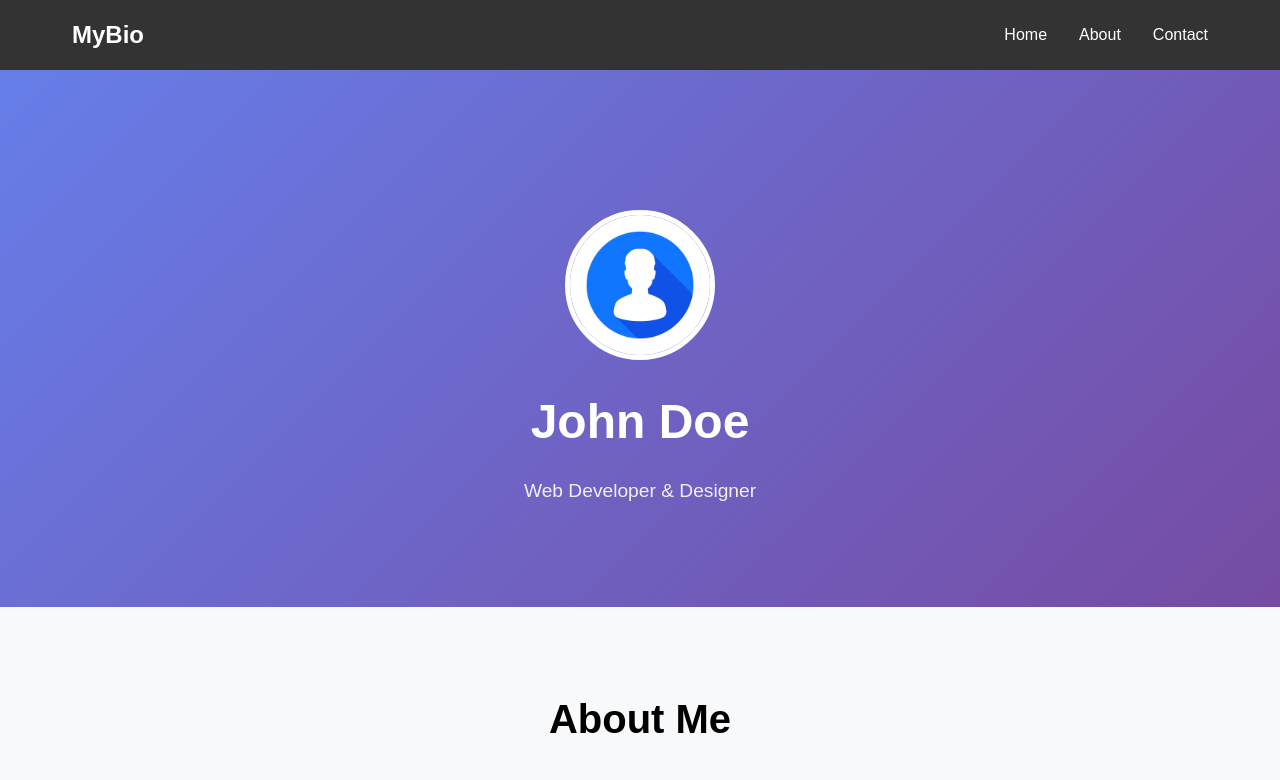
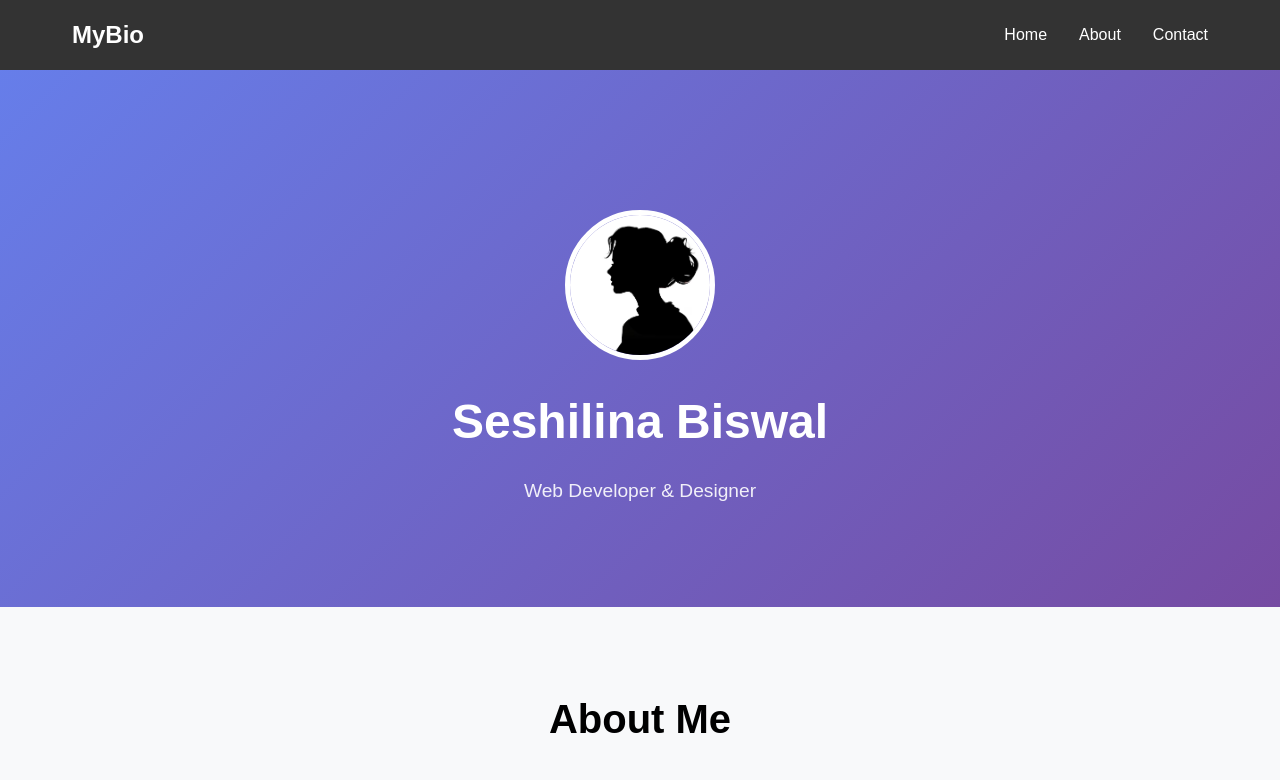
Before and after one commit to Seshilina-Biswal/biopage, a plain HTML site: page index.html in a window 1280 px wide. Shown: the top 780 px of the page. Drawn offline with Linux system fonts and the light colour scheme.

Commit message:
name-and-image-changed

```diff
--- a/index.html
+++ b/index.html
@@ -20,8 +20,8 @@
 
     <section id="home" class="hero">
         <div class="hero-content">
-            <img src="./profile.jpg" alt="Profile Picture" class="profile-img">
-            <h1>John Doe</h1>
+            <img src="myPhoto1.jpg" alt="Profile Picture" class="profile-img">
+            <h1>Seshilina Biswal</h1>
             <p>Web Developer & Designer</p>
         </div>
     </section>
```
Also changed, not shown: myPhoto1.jpg (added).
